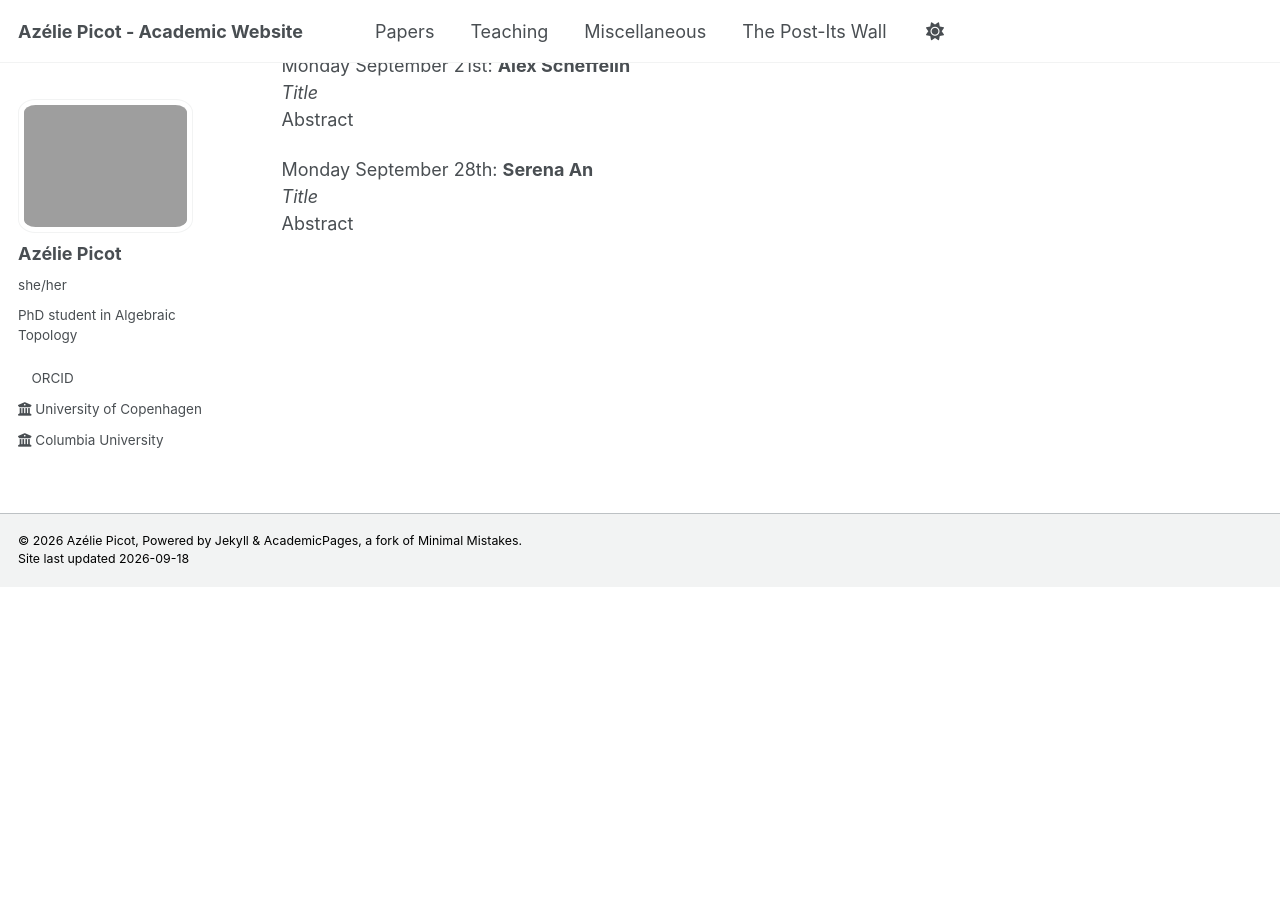
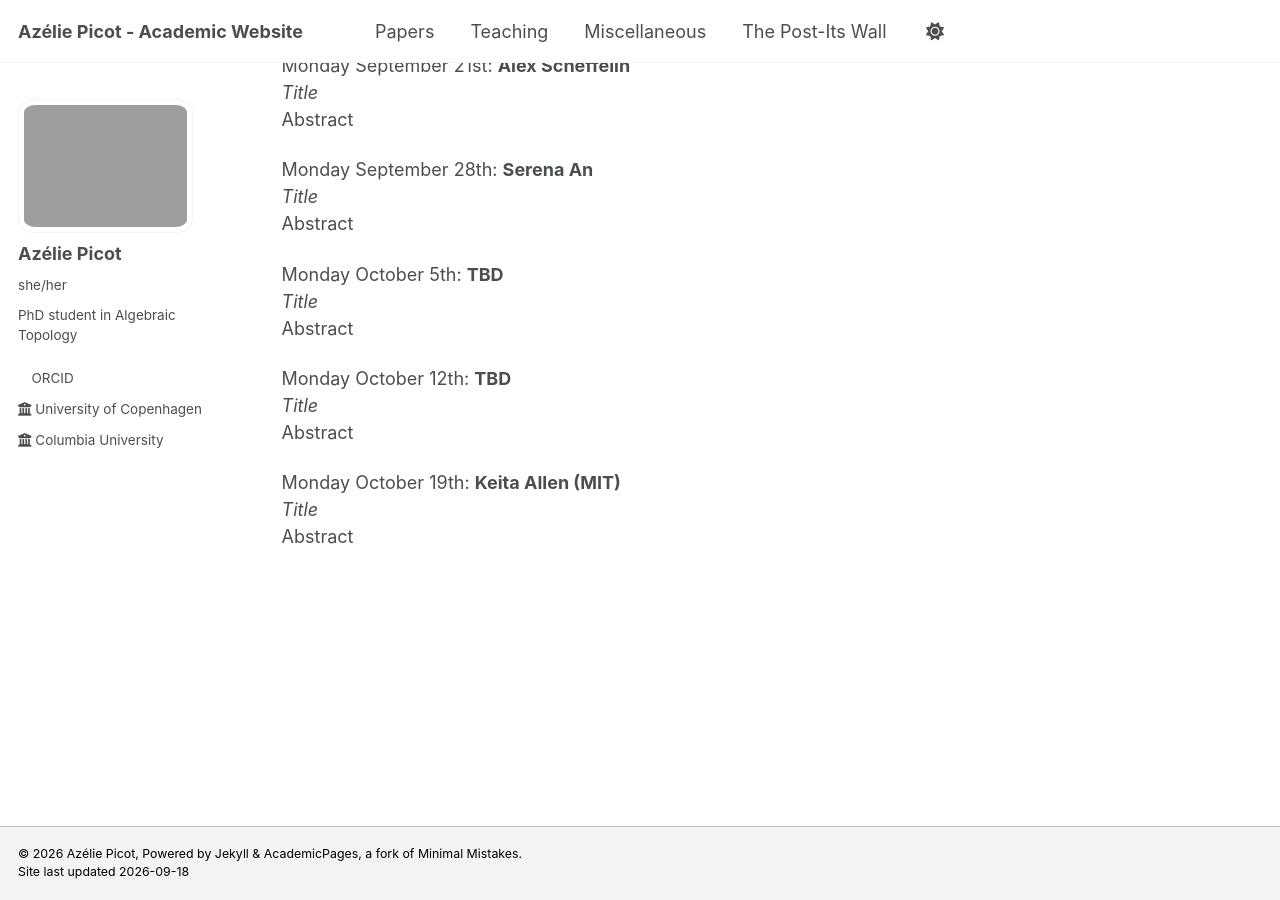
Before and after one commit to azeliepicot/azeliepicot.github.io, a Jekyll site: the page built from _pages/rat seminar.md, in a window 1280 px wide and 900 px high, scrolled down 743 px. Built offline with Jekyll 4.4.1, drawn with Linux system fonts in a browser that asks for light colours; before the commit the page ends 1330 px from its top, so only the background shows below that.

Commit message:
Add seminar dates and placeholders for titles and abstracts

```diff
--- a/_pages/rat seminar.md
+++ b/_pages/rat seminar.md
@@ -29,3 +29,15 @@ Abstract
 Monday September 28th: **Serena An**
 *Title*
 Abstract
+
+Monday October 5th: **TBD**
+*Title*
+Abstract
+
+Monday October 12th: **TBD**
+*Title*
+Abstract
+
+Monday October 19th: **Keita Allen (MIT)**
+*Title*
+Abstract
```
